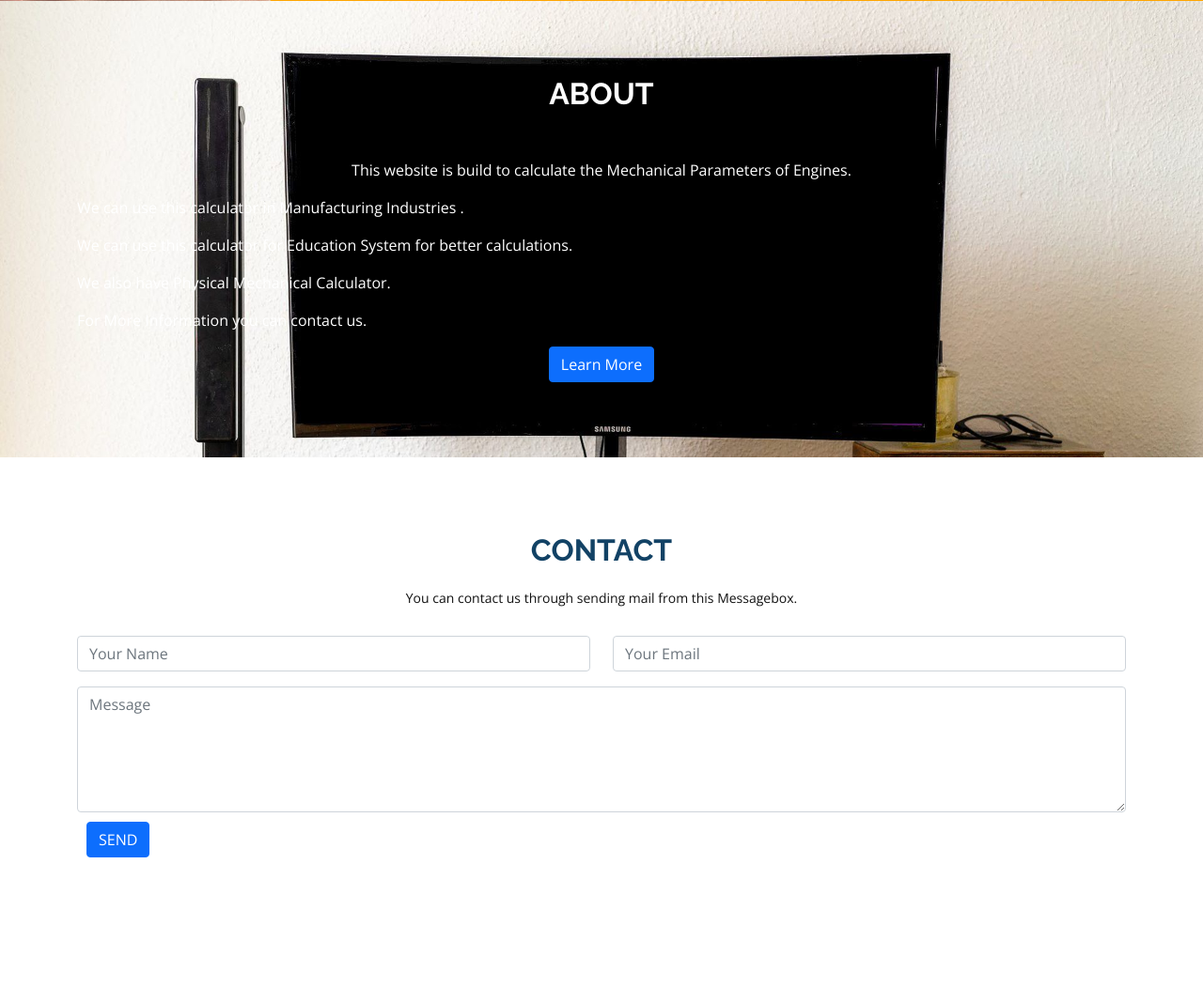
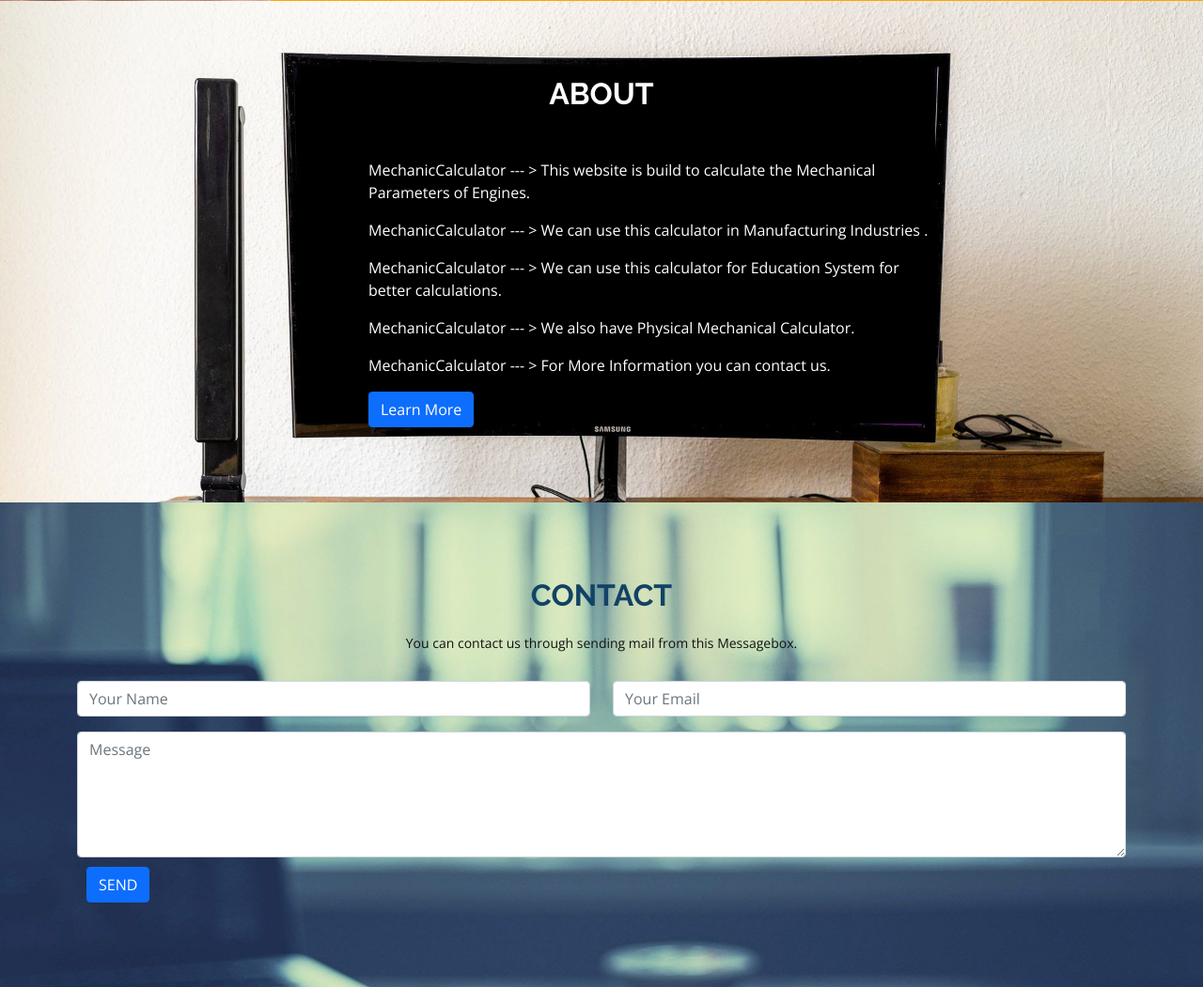
Before and after one commit to vanamala-19/Mechanical-Calculator, a Flask app: page / in a window 1280 px wide. Shown: the part 816-1867 px from the top of the page at 94% size. Before the commit the page ends 1729 px from the top, so only its background shows below. Run offline with Flask 2, Linux system fonts and the light colour scheme; some libraries are stand-ins or nearby versions.

Commit message:
Update index.html

```diff
--- a/templates/index.html
+++ b/templates/index.html
@@ -764,13 +764,21 @@
       <div class="section-title">
         <h2>About </h2>
       </div>
-      <p class="text-center"> This website is build to calculate the Mechanical Parameters of Engines. </p>
-      <div class="text-center">
+      <div id="desktop">
+        <p>MechanicCalculator --- >  This website is build to calculate the Mechanical Parameters of Engines. </p>
+        <p>MechanicCalculator --- > We can use this calculator in Manufacturing Industries .</p>
+        <p>MechanicCalculator --- > We can use this calculator for Education System for better calculations.</p>
+        <p>MechanicCalculator --- >  We also have Physical Mechanical Calculator. </p>
+        <p>MechanicCalculator --- > For More Information you can contact us. </p>
+        <a href="#contact" <button type="button" class="btn btn-primary">Learn More</button></a>
+      </div>
+      <div id="mobile">
+        <p>This website is build to calculate the Mechanical Parameters of Engines. </p>
         <p>We can use this calculator in Manufacturing Industries .</p>
         <p>We can use this calculator for Education System for better calculations.</p>
-        <p> We also have Physical Mechanical Calculator. </p>
+        <p>We also have Physical Mechanical Calculator. </p>
         <p>For More Information you can contact us. </p>
-        <a href="#contact" <button type="button" class="btn btn-primary">Learn More</button></a>
+        <div><a href="#contact" <button type="button" class="btn btn-primary">Learn More</button></a></div>
       </div>
     </div>
   </section><!-- End About Section -->
@@ -778,7 +786,7 @@
 
 
   <!-- ======= Contact Section ======= -->
-  <section id="contact" class="contact">
+  <section id="contact" class="contact contact-bg">
     <div class="container" data-aos="fade-up">
 
       <div class="section-title">
```
